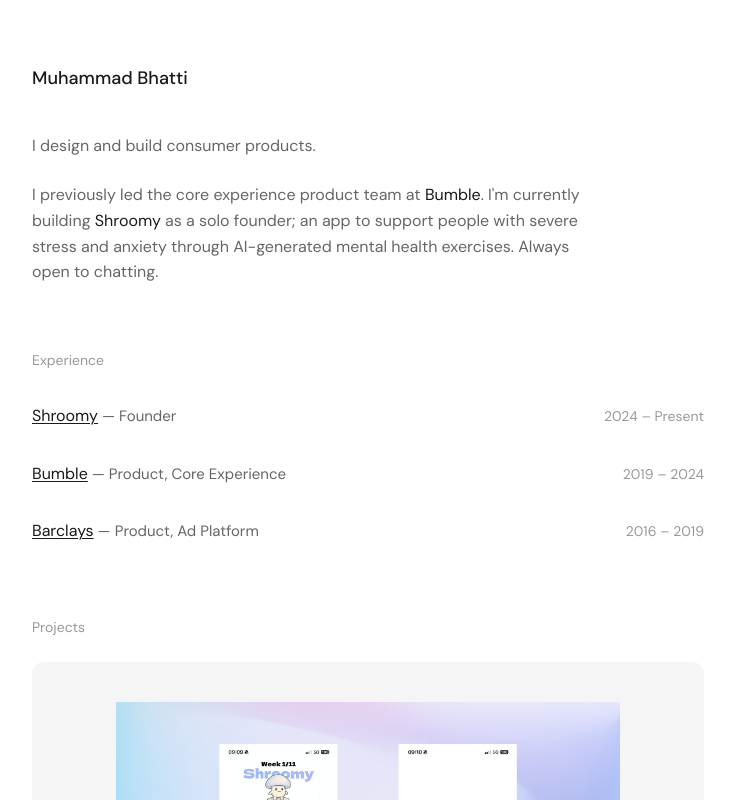
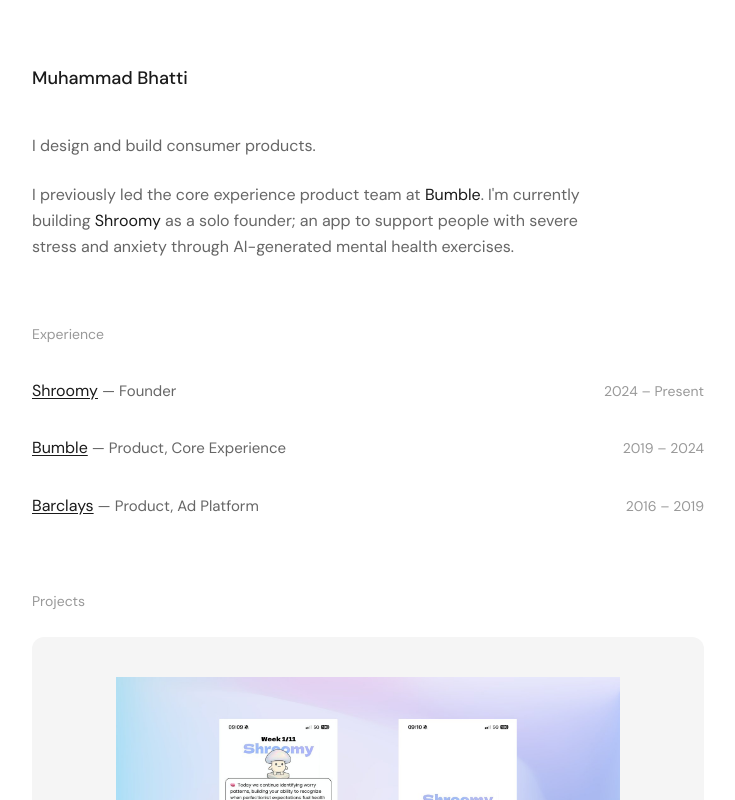
Before and after one commit to muhammadibcode/portfolio, a Next.js app: page / in a window 1280 px wide. Shown: the top 800 px of the page, without its empty margins (272-1007 px from the left). Built offline with nearby package versions, Linux system fonts and the light colour scheme.

Commit message:
Update page.tsx

```diff
--- a/src/app/page.tsx
+++ b/src/app/page.tsx
@@ -13,7 +13,7 @@
 
         <p className="intro">
   I previously led the core experience product team at <strong>Bumble</strong>. I'm currently building{' '}
-  <strong>Shroomy</strong> as a solo founder; an app to support people with severe stress and anxiety through AI-generated mental health exercises. Always open to <a href="mailto:muhammad.i.b@outlook.com">chatting</a>.
+  <strong>Shroomy</strong> as a solo founder; an app to support people with severe stress and anxiety through AI-generated mental health exercises.
 </p>
         {/* Experience */}
         <h2 className="section-title">Experience</h2>
```
